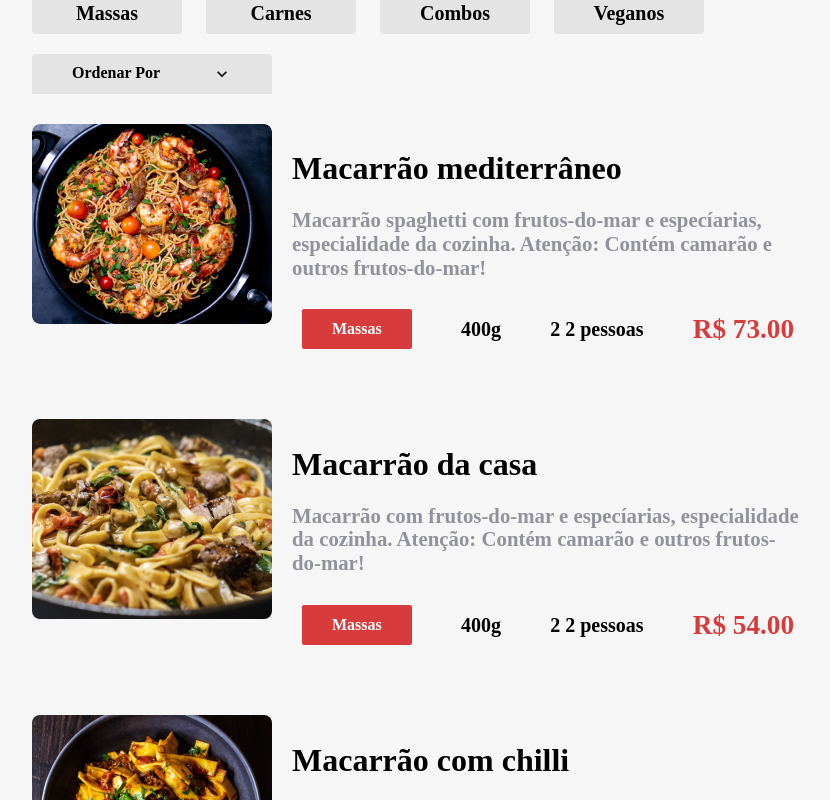
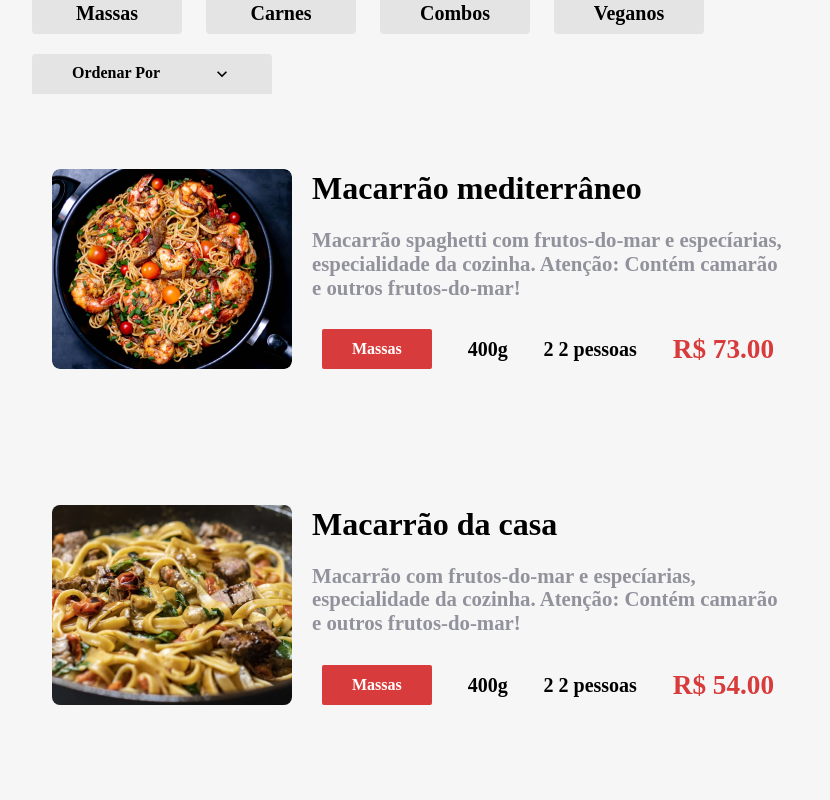
Before and after one commit to slpascoal/Aluroni, a React (Create React App) app: page /cardapio in a window 1280 px wide. Shown: the part 660-1460 px from the top of the page, without its empty margins (168-998 px from the left). Built offline with nearby package versions, Linux system fonts and the light colour scheme; a web font is replaced by a local one.

Commit message:
Corrigindo possíveis erros

```diff
--- a/src/pages/Cardapio/Itens/Item/Item.module.scss
+++ b/src/pages/Cardapio/Itens/Item/Item.module.scss
@@ -1,10 +1,17 @@
 @import "styles/variaveis";
 @import "styles/breakpoints";
-
 .item {
+  align-items: center;
+  border-radius: 10px;
+  cursor: pointer;
   display: flex;
   flex-wrap: wrap;
+  padding: 20px;
+  transition: .2s ease-in;
   width: 90%;
+  &:hover {
+    background-color: $grey;
+  }
   &__imagem {
     min-width: 240px;
     @media (max-width: $desktop_xsm) {
@@ -21,7 +28,7 @@
     flex-direction: column;
     flex-wrap: wrap;
     justify-content: space-around;
-    padding: 0 20px;
+    margin: 0 20px;
     @media (max-width: $desktop_xsm) {
       flex-direction: row;
       margin-top: 20px;
--- a/src/pages/Cardapio/Itens/Item/index.tsx
+++ b/src/pages/Cardapio/Itens/Item/index.tsx
@@ -1,11 +1,13 @@
 import styles from './Item.module.scss';
 import { Prato } from 'types/Prato';
 import TagsPrato from 'components/TagsPrato';
+import { useNavigate } from 'react-router-dom';
 
 export default function Item(props: Prato) {
-    const { title, description, photo } = props;
+    const { id, title, description, photo } = props;
+    const navigate = useNavigate();
     return (
-        <div className={styles.item}>
+        <div className={styles.item} onClick={() => navigate(`/prato/${id}`)}>
             <div className={styles.item__imagem}>
                 <img src={photo} alt={title} />
             </div>
--- a/src/pages/Prato/index.tsx
+++ b/src/pages/Prato/index.tsx
@@ -1,7 +1,9 @@
 import styles from './Prato.module.scss';
-import { useParams, useNavigate } from 'react-router-dom';
+import { useParams, useNavigate, Routes, Route } from 'react-router-dom';
 import cardapio from 'data/cardapio.json';
 import TagsPrato from 'components/TagsPrato';
+import NotFound from 'pages/NotFound';
+import PaginaPadrao from 'components/PaginaPadrao';
 
 
 
@@ -10,9 +12,12 @@
     const navigate = useNavigate();
     const prato = cardapio.find(item => item.id === Number(id));
     if (!prato) {
-        return '';
+        return <NotFound />;
     }
     return (
+        <Routes>
+            <Route path='*' element={<PaginaPadrao />}>
+                <Route index element={
                     <>
                         <button className={styles.voltar} onClick={() => navigate(-1)}>
                             {'< Voltar'}
@@ -28,9 +33,13 @@
                                 <p className={styles.conteudo__descricao}>
                                     {prato.description}
                                 </p>
-                    <TagsPrato {...prato}/>
+                                <TagsPrato {...prato} />
                             </div>
                         </section>
                     </>
+                } />
+
+            </Route>
+        </Routes>
     );
 }
--- a/src/routes.js
+++ b/src/routes.js
@@ -18,8 +18,8 @@
                         <Route index element={<Inicio />} />
                         <Route path='cardapio' element={<Cardapio />} />
                         <Route path='sobre' element={<Sobre />} />
-                        <Route path='prato/:id' element={<Prato />} />
                     </Route>
+                    <Route path='prato/:id' element={<Prato />} />
                     <Route path='*' element={<NotFound />} />
                 </Routes>
                 <Footer />
```
Lines whose indentation alone changed are shown as unchanged.
